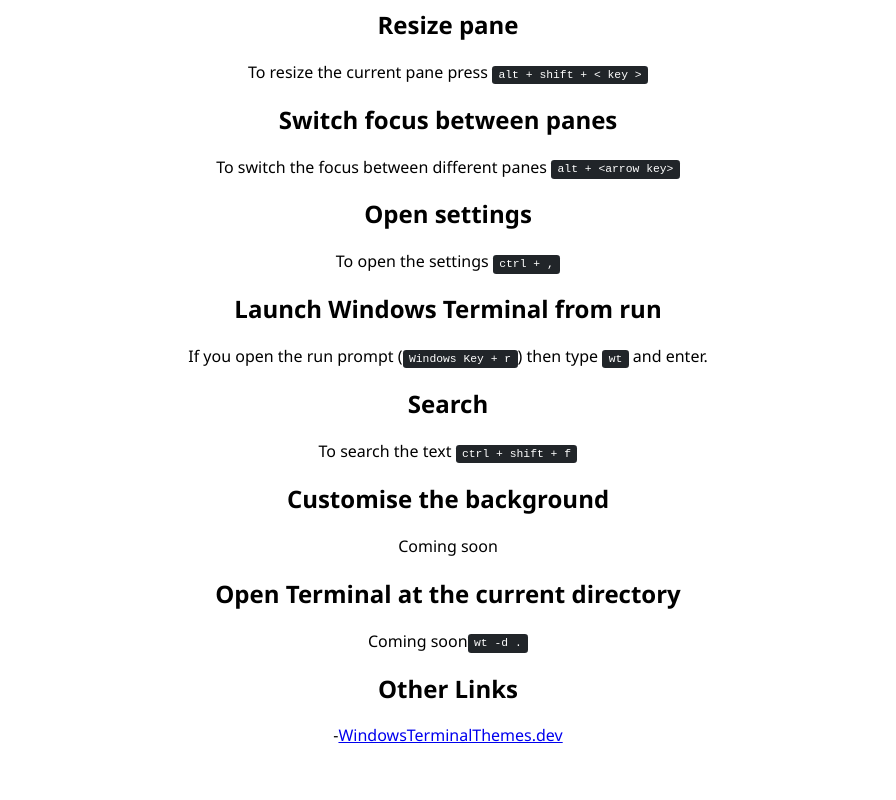
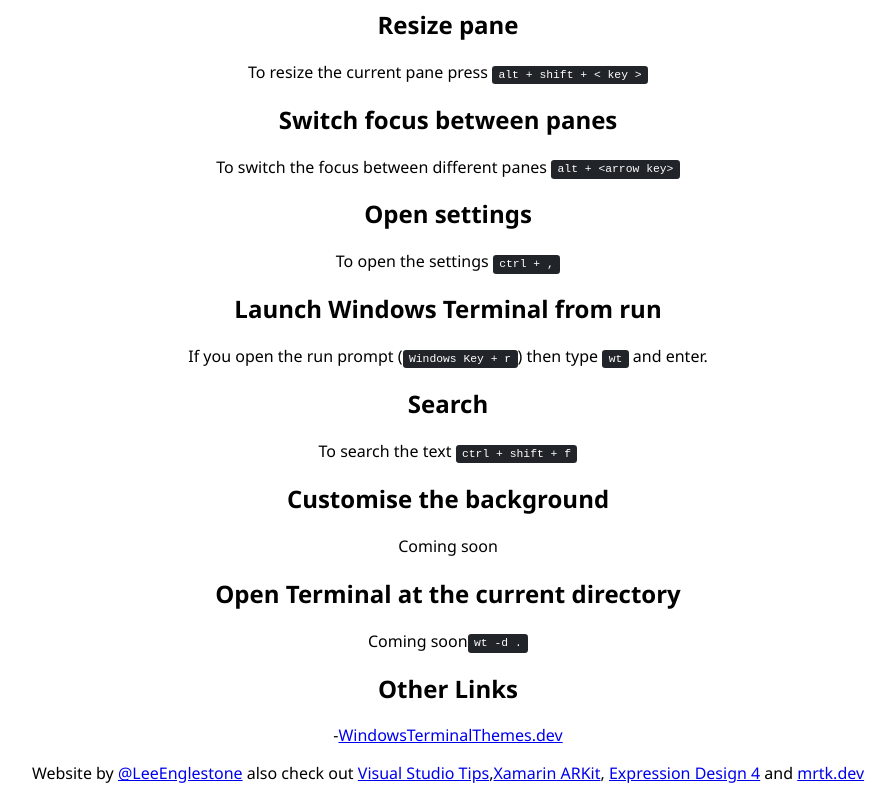
Before and after one commit to leeenglestone/WindowsTerminalTips, a plain HTML site: page docs/index.html in a window 1280 px wide. Shown: the part 863-1663 px from the top of the page, without its empty margins (192-1088 px from the left). Before the commit the page ends 1617 px from the top, so only its background shows below. Drawn offline with Linux system fonts and the light colour scheme.

Commit message:
Footer added

```diff
--- a/docs/index.html
+++ b/docs/index.html
@@ -64,5 +64,11 @@
 			-<a href="https://WindowsTerminalThemes.dev">WindowsTerminalThemes.dev</a><br />
 		</div>
 
+		<footer>
+			<div style="text-align: center;">
+				<p>Website by <a href="https://twitter.com/LeeEnglestone">@LeeEnglestone</a> also check out <a href="https://visualstudiotips.co.uk">Visual Studio Tips</a>,<a href="https://xamarinarkit.com">Xamarin ARKit</a>, <a href="https://expressiondesign4.com">Expression Design 4</a> and <a href="https://mrtk.dev">mrtk.dev</a></p>
+			</div>
+		</footer>
+
 	</body>
 </html>
```
